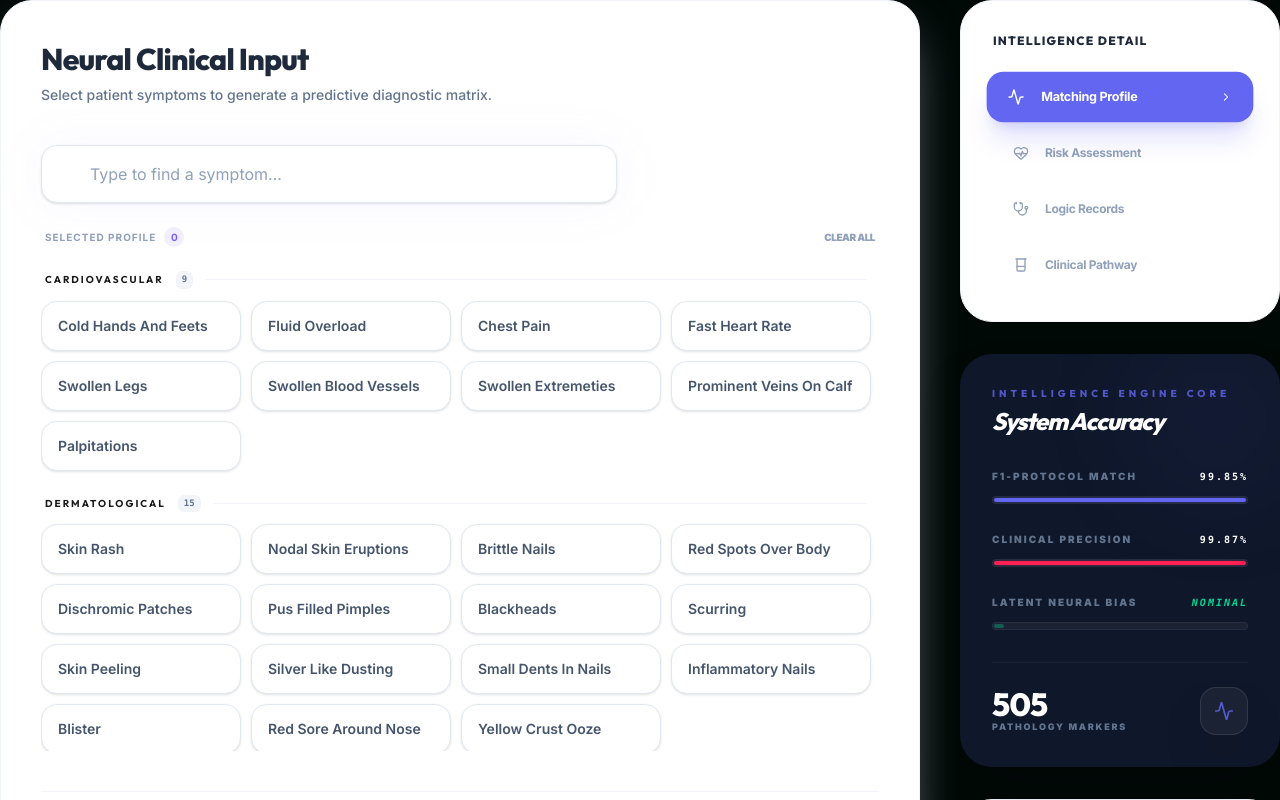
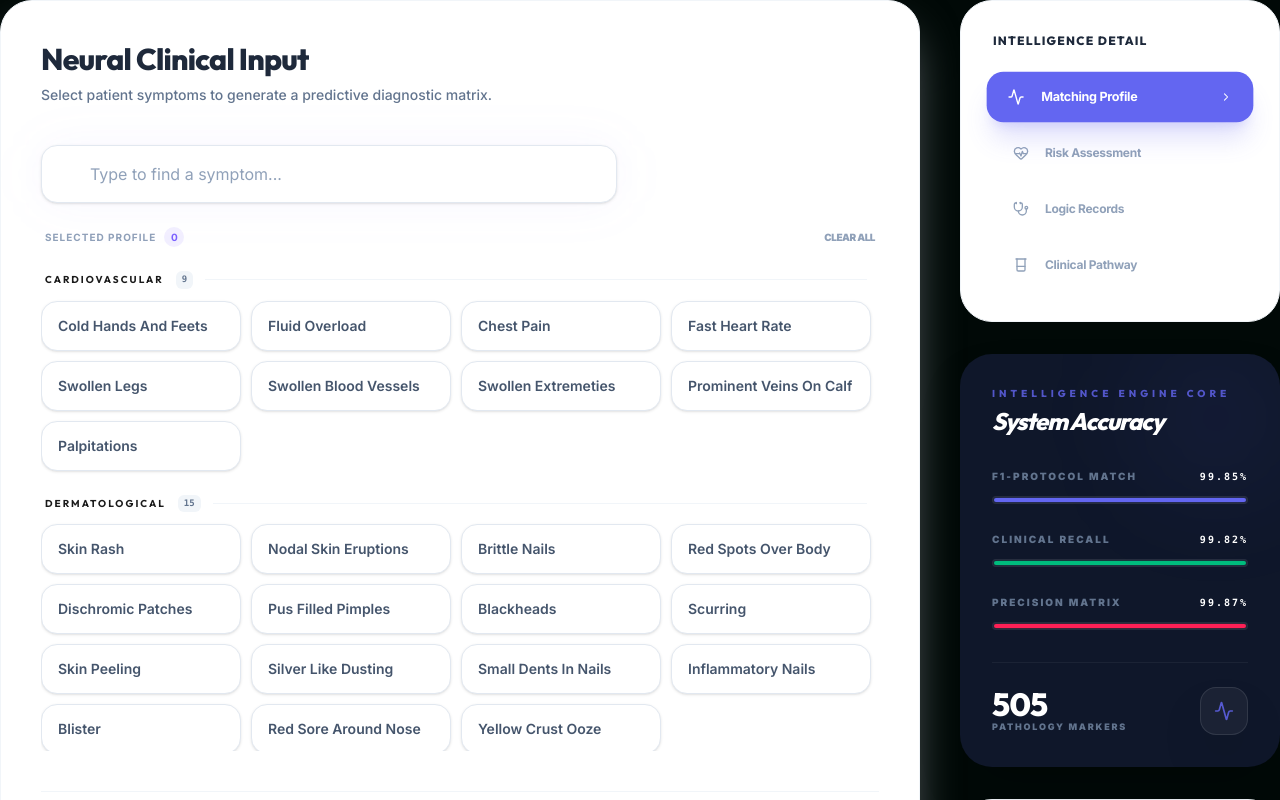
Before and after one commit to justinsaroshthomas-dotcom/neurax, a Next.js app: page /dashboard in a window 1280 px wide. Shown: the top 800 px of the page. Built offline with nearby package versions, Linux system fonts and the light colour scheme.

Commit message:
Neurax v3.7.5: Integrated Clinical Recall metric in Accuracy dashboard

```diff
--- a/src/app/dashboard/page.tsx
+++ b/src/app/dashboard/page.tsx
@@ -466,20 +466,20 @@ export default function DashboardPage() {
                         </div>
                         <div className="space-y-3">
                             <div className="flex justify-between text-[10px] font-black uppercase tracking-[0.2em] text-slate-500">
-                                <span>Clinical Precision</span>
+                                <span>Clinical Recall</span>
+                                <span className="text-white font-mono">{metrics.recall}%</span>
+                            </div>
+                            <div className="h-2 w-full bg-white/5 rounded-full overflow-hidden border border-white/5 p-[1px]">
+                                <div className="h-full bg-emerald-500 rounded-full shadow-[0_0_10px_rgba(16,185,129,0.5)] transition-all duration-1000" style={{ width: `${metrics.recall}%` }} />
+                            </div>
+                        </div>
+                        <div className="space-y-3">
+                            <div className="flex justify-between text-[10px] font-black uppercase tracking-[0.2em] text-slate-500">
+                                <span>Precision Matrix</span>
                                 <span className="text-white font-mono">{metrics.precision}%</span>
                             </div>
                             <div className="h-2 w-full bg-white/5 rounded-full overflow-hidden border border-white/5 p-[1px]">
                                 <div className="h-full bg-rose-500 rounded-full shadow-[0_0_10px_rgba(244,63,94,0.5)] transition-all duration-1000" style={{ width: `${metrics.precision}%` }} />
-                            </div>
-                        </div>
-                         <div className="space-y-3">
-                            <div className="flex justify-between text-[10px] font-black uppercase tracking-[0.2em] text-slate-500">
-                                <span>Latent Neural Bias</span>
-                                <span className="text-emerald-400 font-mono italic">NOMINAL</span>
-                            </div>
-                            <div className="h-2 w-full bg-white/5 rounded-full overflow-hidden border border-white/5 p-[1px]">
-                                <div className="h-full bg-emerald-500/40 rounded-full transition-all duration-1000" style={{ width: '4%' }} />
                             </div>
                         </div>
                      </div>
```
